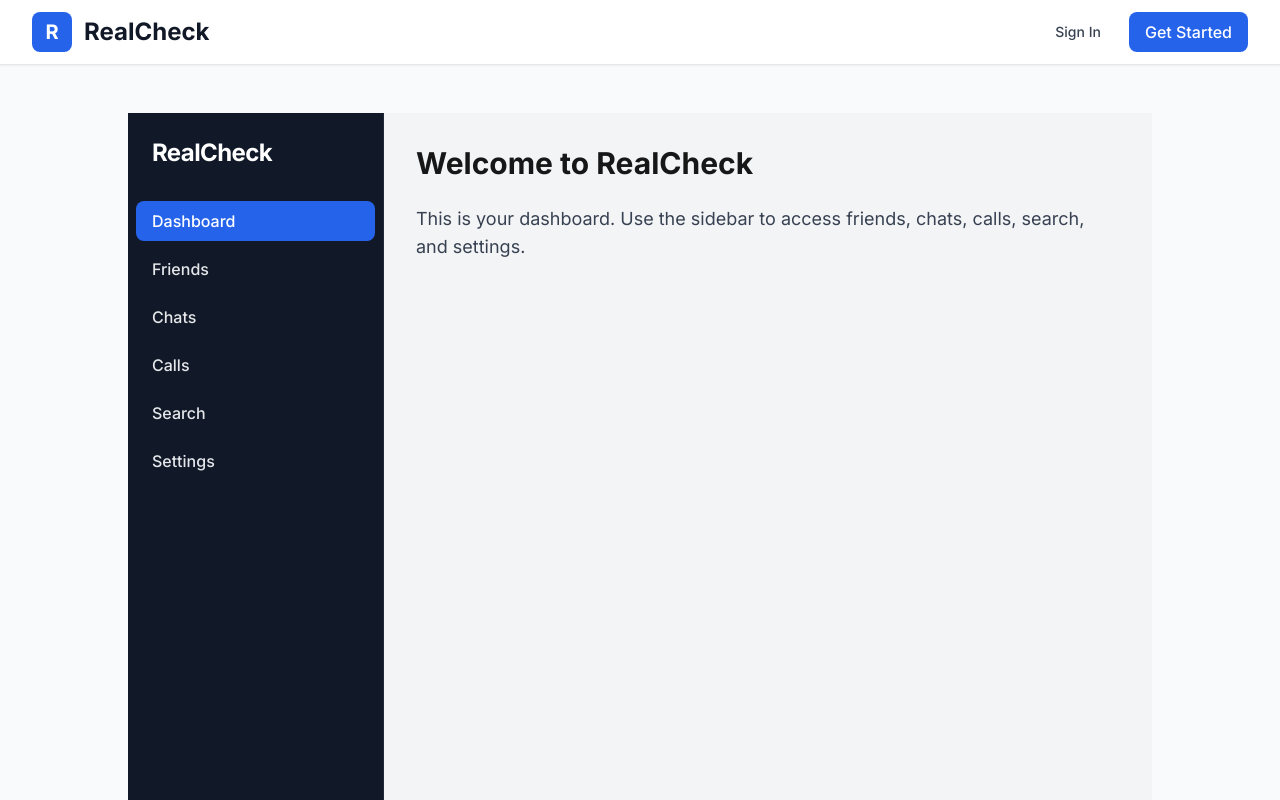
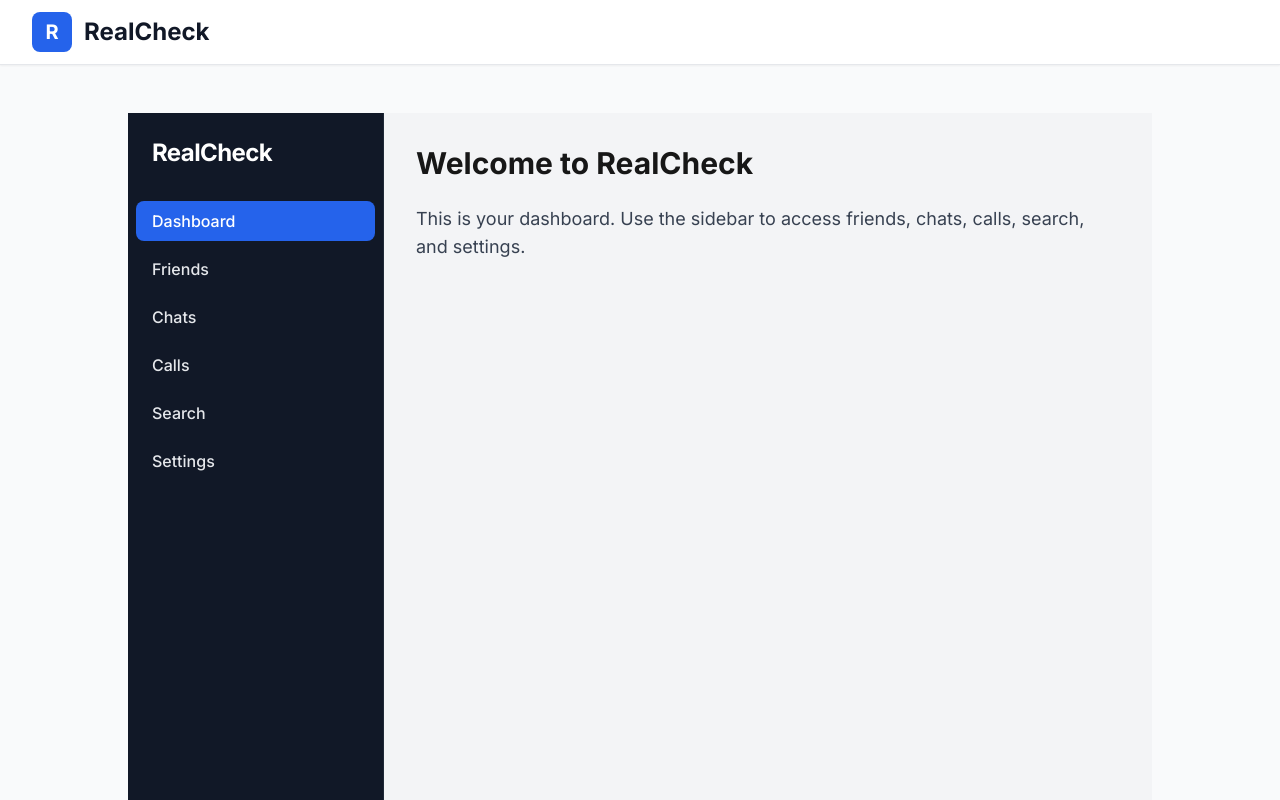
Before and after one commit to fredsterzcode/task123, a Next.js app in the folder apps/web/: page /dashboard in a window 1280 px wide. Shown: the top 800 px of the page. Built offline with nearby package versions, Linux system fonts and the light colour scheme; no server answers.

Commit message:
Fix Next.js build: move 'use client' to Sidebar, remove from layout.tsx, ensure server/client boundaries

```diff
--- a/apps/web/app/components/Sidebar.tsx
+++ b/apps/web/app/components/Sidebar.tsx
@@ -1,3 +1,4 @@
+'use client';
 import Link from 'next/link';
 import { usePathname } from 'next/navigation';
 
--- a/apps/web/app/layout.tsx
+++ b/apps/web/app/layout.tsx
@@ -1,75 +1,14 @@
-'use client';
-
 import type { Metadata } from "next";
 import { Inter } from "next/font/google";
 import "./globals.css";
 import Link from "next/link";
-import { useEffect, useState } from 'react';
-import { createClient } from '../lib/supabase';
-import { User } from '@supabase/supabase-js';
-
-const inter = Inter({ subsets: ["latin"] });
 
 export const metadata: Metadata = {
   title: "RealCheck - AI-Powered Interview Monitoring",
   description: "Monitor live video calls and detect AI-assisted behavior in real-time",
 };
 
-function NavActions() {
-  const [user, setUser] = useState<User | null>(null);
-  const [loading, setLoading] = useState(true);
-  const supabase = createClient();
-
-  useEffect(() => {
-    const getUser = async () => {
-      const { data: { user } } = await supabase.auth.getUser();
-      setUser(user);
-      setLoading(false);
-    };
-    getUser();
-    const { data: { subscription } } = supabase.auth.onAuthStateChange((_event, session) => {
-      setUser(session?.user ?? null);
-    });
-    return () => subscription.unsubscribe();
-  }, [supabase.auth]);
-
-  if (loading) return null;
-  if (user) {
-    return (
-      <>
-        <Link
-          href="/download"
-          className="bg-green-600 text-white px-4 py-2 rounded-lg font-medium hover:bg-green-700 transition-colors"
-        >
-          Download Monitor
-        </Link>
-        <span className="text-sm text-gray-600">{user.email}</span>
-        <button
-          onClick={() => supabase.auth.signOut()}
-          className="text-gray-700 hover:text-blue-600 px-3 py-2 rounded-md text-sm font-medium transition-colors"
-        >
-          Sign Out
-        </button>
-      </>
-    );
-  }
-  return (
-    <>
-      <Link
-        href="/auth/login"
-        className="text-gray-700 hover:text-blue-600 px-3 py-2 rounded-md text-sm font-medium transition-colors"
-      >
-        Sign In
-      </Link>
-      <Link
-        href="/auth/register"
-        className="bg-blue-600 text-white px-4 py-2 rounded-lg font-medium hover:bg-blue-700 transition-colors"
-      >
-        Get Started
-      </Link>
-    </>
-  );
-}
+const inter = Inter({ subsets: ["latin"] });
 
 export default function RootLayout({
   children,
@@ -89,7 +28,7 @@ export default function RootLayout({
                 <span className="text-2xl font-bold text-gray-900">RealCheck</span>
               </Link>
               <div className="flex items-center space-x-4">
-                <NavActions />
+                {/* Auth logic will be handled in a client component below */}
               </div>
             </div>
           </div>
```
